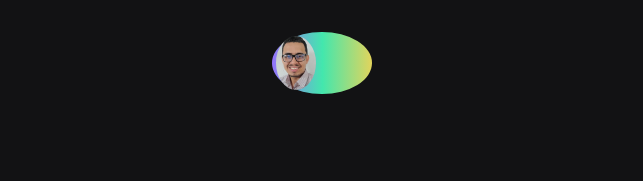
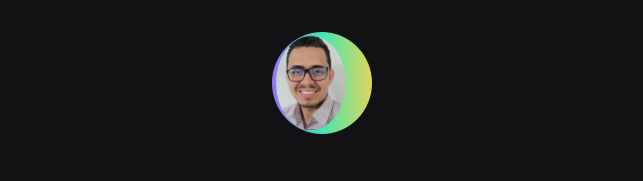
Before and after one commit to rodrigomlucas/nlw1, a plain HTML site: page index.html in a window 1280 px wide. Shown: the top 181 px of the page, without its empty margins (318-961 px from the left). Drawn offline with Linux system fonts and the light colour scheme.

Commit message:
Update estilo.css

```diff
--- a/estilo.css
+++ b/estilo.css
@@ -47,7 +47,7 @@
 
 
     header div img {
-        width: 40px;            /* diminui o tamanho da foto*/
+        width: 70px;            /* diminui o tamanho da foto*/
         border-radius: 50%;     /* deixou a foto redonda*/
         margin-top:auto;
 
```
